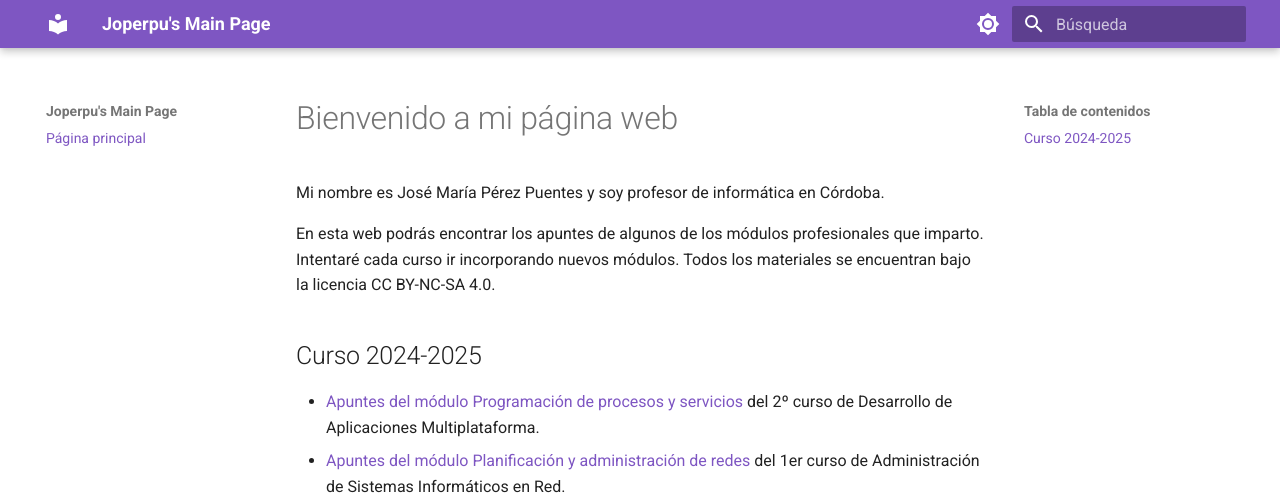
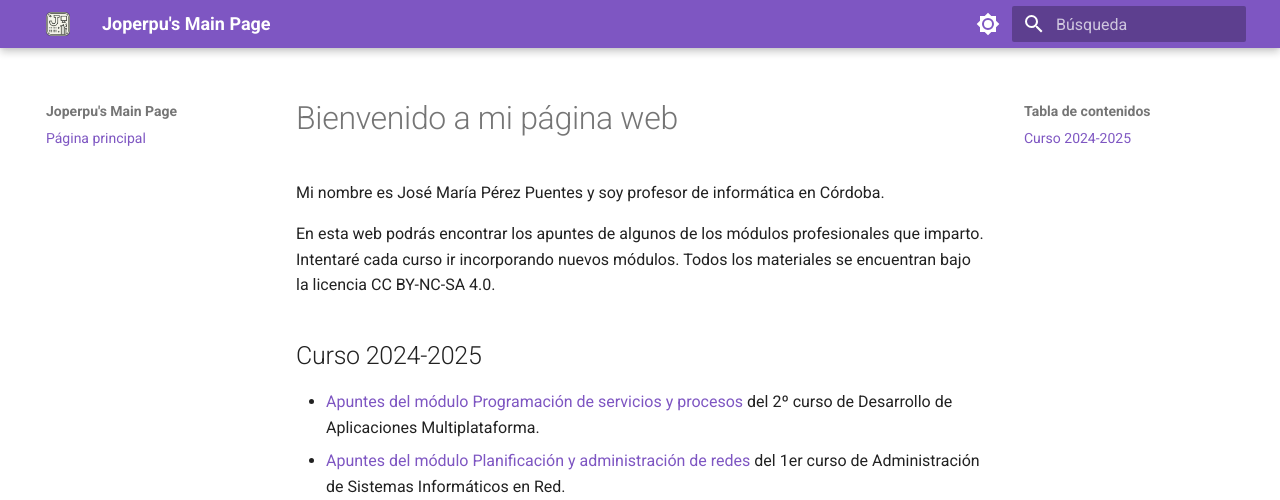
Before and after one commit to Joperpu/joperpu.github.io, an MkDocs documentation site: the page built from docs/index.md, in a window 1280 px wide. Shown: the top 500 px of the page. Built offline with MkDocs 1.6.1 and Material for MkDocs 9.7.7, drawn with Linux system fonts in a browser that asks for light colours.

Commit message:
Favicon, logo y arreglos varios

```diff
--- a/docs/index.md
+++ b/docs/index.md
@@ -6,5 +6,5 @@
 
 ## Curso 2024-2025
 
-* [Apuntes del módulo Programación de procesos y servicios](https://joperpu.github.io/psp2425/) del 2º curso de Desarrollo de Aplicaciones Multiplataforma.
+* [Apuntes del módulo Programación de servicios y procesos](https://joperpu.github.io/psp2425/) del 2º curso de Desarrollo de Aplicaciones Multiplataforma.
 * [Apuntes del módulo Planificación y administración de redes](https://joperpu.github.io/par2425/) del 1er curso de Administración de Sistemas Informáticos en Red.
--- a/mkdocs.yml
+++ b/mkdocs.yml
@@ -3,6 +3,7 @@
 theme:
   name: material
   language: es
+  favicon: assets/images/logo.ico
   palette:
     - scheme: default
       primary: deep purple
@@ -16,6 +17,9 @@
       toggle:
         icon: material/brightness-4
         name: Switch to light mode
+
+  logo: "assets/images/logo.png"
+
 nav:
   - Página principal: index.md
 
```
Also changed, not shown: docs/assets/images/logo.ico (added), docs/assets/images/logo.png (added), 4 other files.
